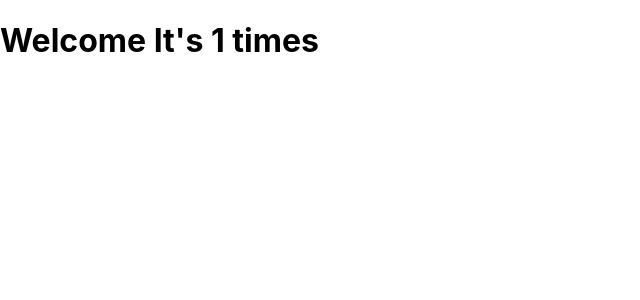
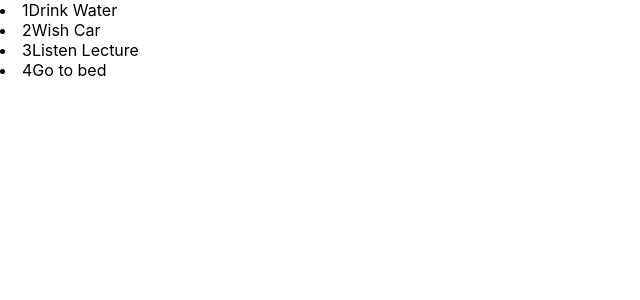
Before and after one commit to hykimyong/cra, a React (Create React App) app: page / in a window 1280 px wide. Shown: the top 300 px of the page, without its empty margins (0-640 px from the left). Built offline with nearby package versions, Linux system fonts and the light colour scheme.

Commit message:
List
map->배열 개별 요소를 순회
default key-> 안주면 react는 index를 쓴다(워닝O)
고유성-> 형제 사이에서만 고유하면됨
key props-> key는 props로 넘어가지않음

```diff
--- a/src/App.js
+++ b/src/App.js
@@ -1,7 +1,8 @@
 // import logo from './logo.svg';
 import './App.css';
+import List from './components/2-9.List/List';
 // import Event from './components/2-7.Event/Event';
-import Condition from './components/2-8.ConditionalRendering/Condition';
+// import Condition from './components/2-8.ConditionalRendering/Condition';
 // import Composition from './components/2-4.Props/Composition';
 // import Extraction from './components/2-4.Props/Extraction/Extraction';
 // import ClassComponent from './components/2-5.State/ClassComponent';
@@ -11,7 +12,7 @@
 function App() {
   return (
     <>
-    <Condition/>
+    <List/>
 
     </>
   );
--- /dev/null
+++ b/src/components/2-9.List/List.jsx
@@ -0,0 +1,28 @@
+import React from 'react'
+
+export default function List() {
+//     const numbers = [1,2,3,4,5];
+//   return (
+//     <ul>
+//         {numbers.map((item)=>{
+
+//         })}
+//     </ul>
+//   )
+    const todos = [
+        {id:1,text:'Drink Water'},
+        {id:2,text:'Wish Car'},
+        {id:3,text:'Listen Lecture'},
+        {id:4,text:'Go to bed'},
+    ];
+    const Item = (prop) =>{
+        return (<li>
+            {prop.id}
+            {prop.text}
+            </li>);
+    }
+
+    const todoList = todos.map((todo)=><Item key={todo.id} {...todo}/>);
+
+    return (<>{todoList}</>);
+}
```
